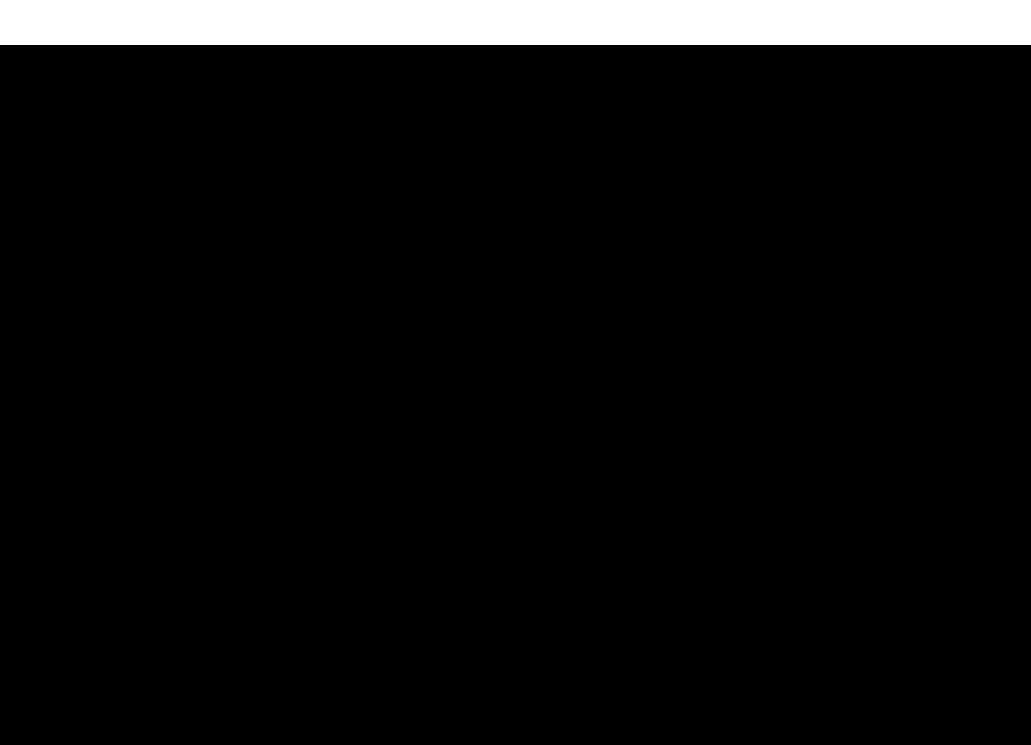
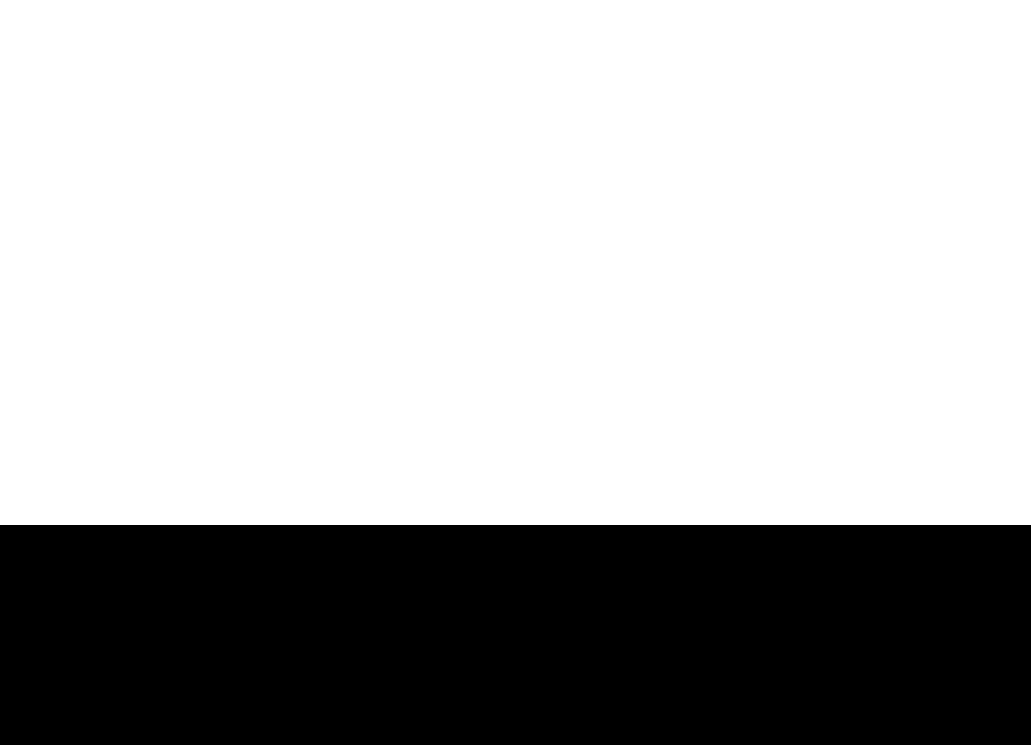
Before and after one commit to aystowers/alyssa, a plain HTML site: page index.html in a window 1280 px wide. Shown: the part 755-1500 px from the top of the page, without its empty margins (10-1041 px from the left). Before the commit the page ends 1020 px from the top, so only its background shows below. Drawn offline with nearby package versions, Linux system fonts and the light colour scheme.

Commit message:
Update index.html

```diff
--- a/index.html
+++ b/index.html
@@ -4,7 +4,7 @@
         <meta name="title" content="Alyssa Stowers">
         <meta charset="UTF-8">
         <meta name="viewport" content="width=device-width, initial-scale=1.0 minimal-ui">
-        <link rel="stylesheet" href="style.css"/>
+        <link rel="stylesheet" href="style_short_page.css"/>
         <script src="https://ajax.googleapis.com/ajax/libs/jquery/3.2.1/jquery.min.js"></script>
         <link rel="icon" href="images/ofcourse_logo.png">
 
```
